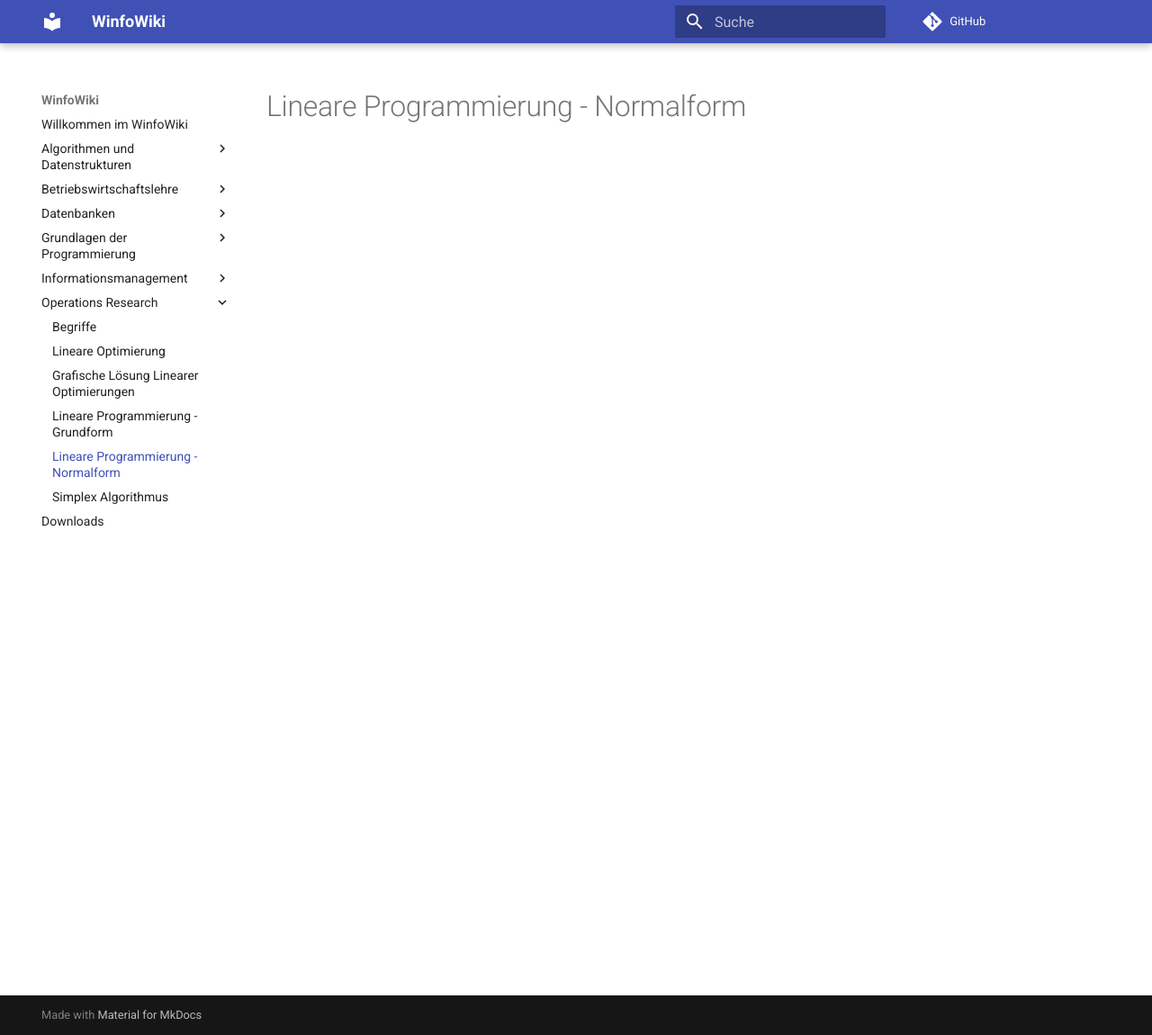
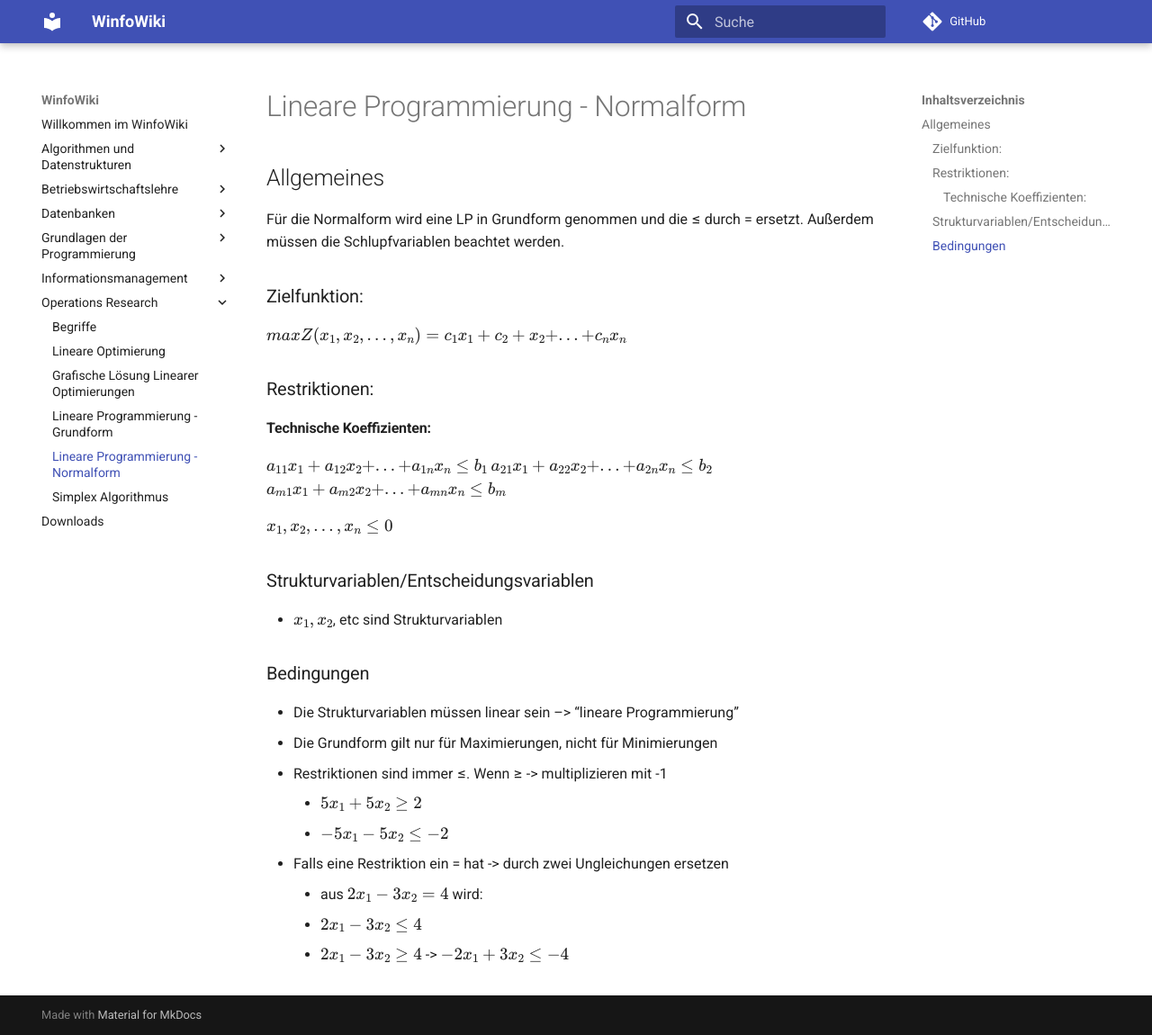
Before and after one commit to heshsum/winfowiki, an MkDocs documentation site: the page built from docs/Operations Research/Lineare-Programmierung-Normalform.md, in a window 1280 px wide and 1150 px high. Shown: the whole window at 90% size. Built offline with MkDocs 1.6.1 and Material for MkDocs 9.7.7, drawn with Linux system fonts in a browser that asks for light colours; comment, search, counter and statistics services are not loaded.

Commit message:
Erste Inhalte für Grundform und Normalform hinzugefügt

```diff
--- a/docs/Operations Research/Lineare-Programmierung-Normalform.md
+++ b/docs/Operations Research/Lineare-Programmierung-Normalform.md
@@ -1 +1,34 @@
 # Lineare Programmierung - Normalform
+
+## Allgemeines
+Für die Normalform wird eine LP in Grundform genommen und die ≤ durch = ersetzt.
+Außerdem müssen die Schlupfvariablen beachtet werden.
+
+
+### Zielfunktion:
+$max Z(x_1, x_2, ... ,x_n) = c_1x_1 + c_2 + x_2 + ... +  c_nx_n$
+
+### Restriktionen:
+
+#### Technische Koeffizienten:
+$a_{11}x_1 + a_{12}x_2 + ... + a_{1n}x_n ≤ b_1$
+$a_{21}x_1 + a_{22}x_2 + ... + a_{2n}x_n ≤ b_2$
+$a_{m1}x_1 + a_{m2}x_2 + ... + a_{mn}x_n ≤ b_m$
+
+
+$x_1, x_2, ..., x_n ≤ 0$
+
+
+### Strukturvariablen/Entscheidungsvariablen
+- $x_1, x_2$, etc sind Strukturvariablen
+
+### Bedingungen
+- Die Strukturvariablen müssen linear sein --> "lineare Programmierung"
+- Die Grundform gilt nur für Maximierungen, nicht für Minimierungen
+- Restriktionen sind immer ≤. Wenn ≥ -> multiplizieren mit -1
+	- $5x_1 + 5x_2 ≥ 2$
+	- $-5x_1 - 5x_2 ≤ -2$
+- Falls eine Restriktion ein = hat -> durch zwei Ungleichungen ersetzen
+	- aus $2x_1 - 3x_2 = 4$ wird:
+	- $2x_1 - 3x_2 ≤ 4$
+	- $2x_1 - 3x_2 ≥ 4$ -> $-2x_1 + 3x_2 ≤ -4$
```
Also changed, not shown: docs/Operations Research/Lineare-Programmierung-Grundform.md (+27 -0 lines).
